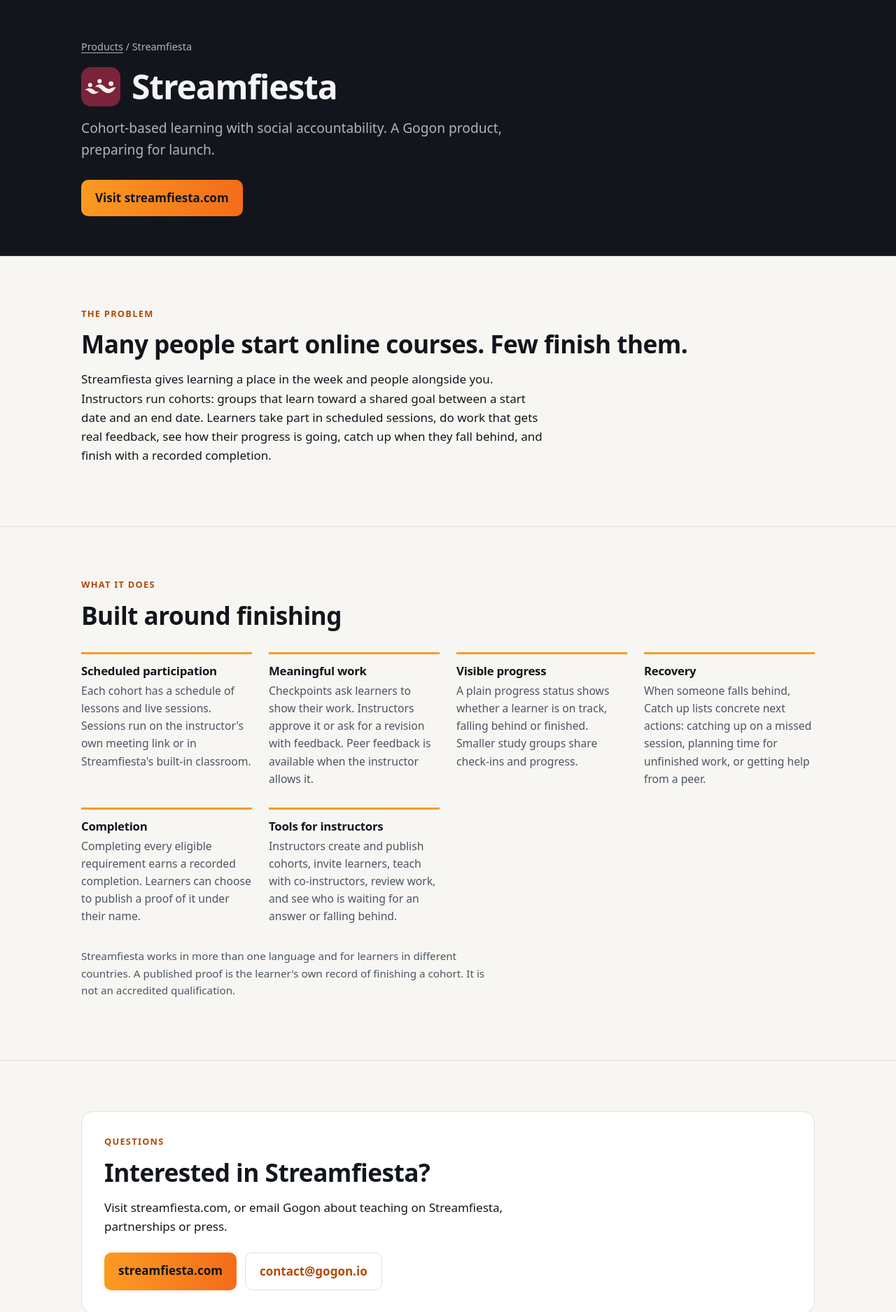
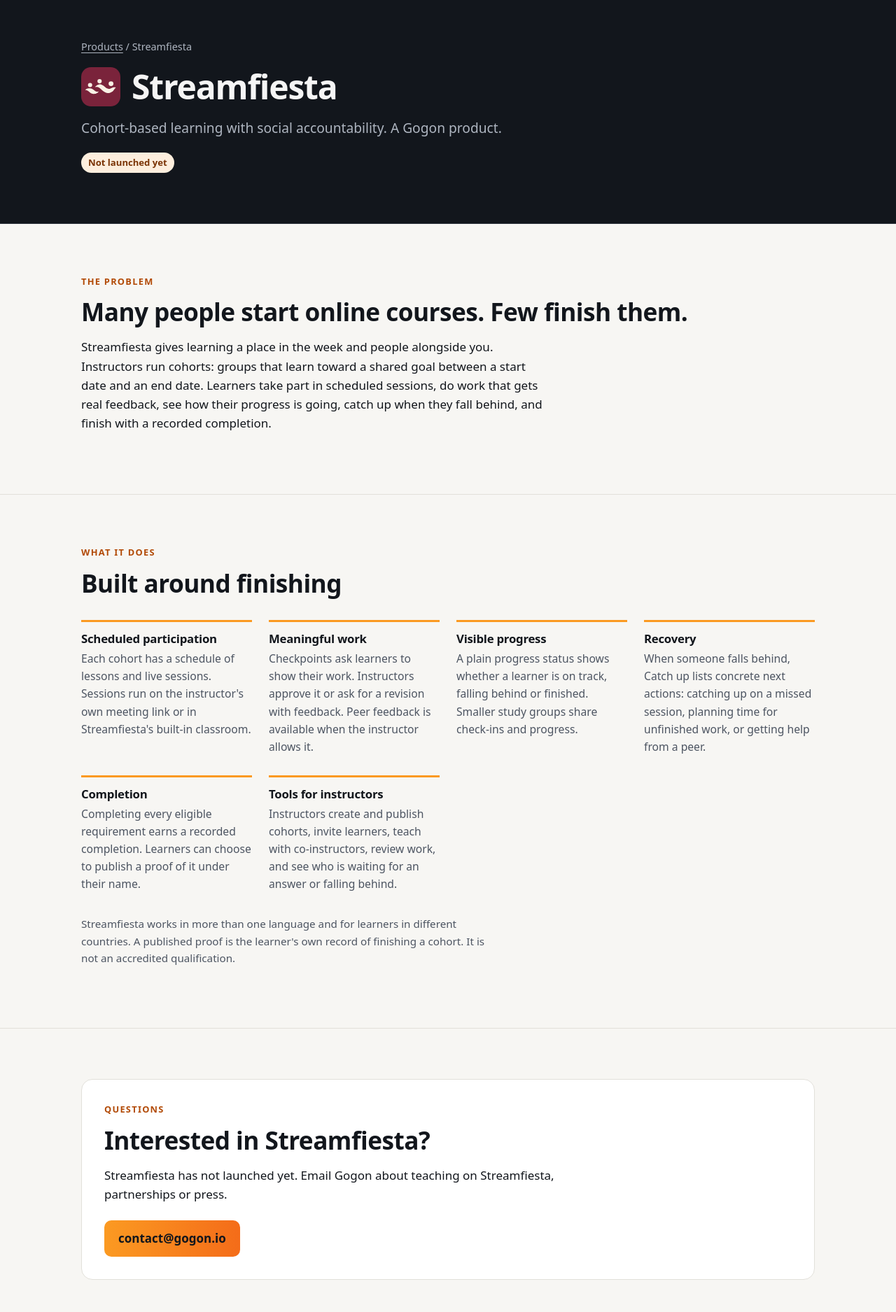
Before and after one commit to gogonhq/gogon, a plain HTML site: page products/streamfiesta/index.html in a window 1280 px wide. Shown: the part 57-1932 px from the top of the page at 70% size. Drawn offline with Linux system fonts and the light colour scheme.

Commit message:
fix: say Streamfiesta has not launched and drop links to streamfiesta.com
Also describe Gogon as an independent company that designs, builds
and owns its products.

Co-Authored-By: Claude Opus 5.5 <noreply@anthropic.com>

```diff
--- a/products/streamfiesta/index.html
+++ b/products/streamfiesta/index.html
@@ -23,7 +23,7 @@
     "name": "Streamfiesta",
     "applicationCategory": "EducationalApplication",
     "operatingSystem": "Web",
-    "url": "https://streamfiesta.com/",
+    "url": "https://gogon.io/products/streamfiesta/",
     "description": "Cohort-based learning with social accountability.",
     "creator": { "@type": "Organization", "name": "Gogon", "url": "https://gogon.io/" }
   }
@@ -57,10 +57,8 @@
           <img src="/assets/streamfiesta.svg" alt="" width="56" height="56">
           <h1>Streamfiesta</h1>
         </div>
-        <p>Cohort-based learning with social accountability. A Gogon product, preparing for launch.</p>
-        <div class="actions">
-          <a class="button" href="https://streamfiesta.com/">Visit streamfiesta.com</a>
-        </div>
+        <p>Cohort-based learning with social accountability. A Gogon product.</p>
+        <p><span class="status">Not launched yet</span></p>
       </div>
     </div>
   </div>
@@ -113,10 +111,9 @@
         <div class="contact-band">
           <span class="eyebrow">Questions</span>
           <h2 id="more-title">Interested in Streamfiesta?</h2>
-          <p>Visit streamfiesta.com, or email Gogon about teaching on Streamfiesta, partnerships or press.</p>
+          <p>Streamfiesta has not launched yet. Email Gogon about teaching on Streamfiesta, partnerships or press.</p>
           <div class="actions" style="margin-top:8px">
-            <a class="button" href="https://streamfiesta.com/">streamfiesta.com</a>
-            <a class="button plain" href="mailto:contact@gogon.io">contact@gogon.io</a>
+            <a class="button" href="mailto:contact@gogon.io">contact@gogon.io</a>
           </div>
         </div>
       </div>
```
Also changed, not shown: index.html (+8 -8 lines), 1 other file.
